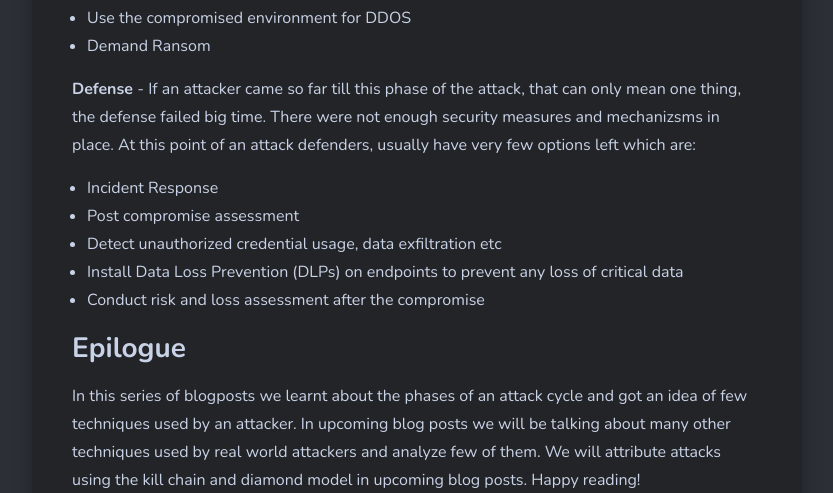
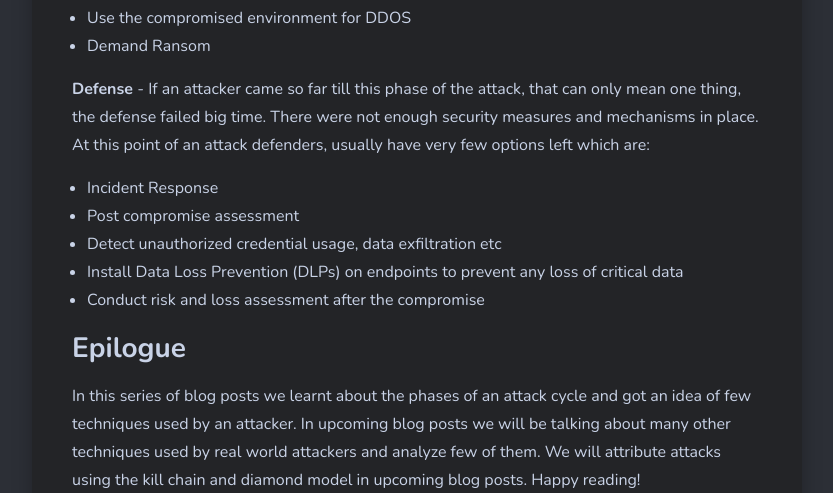
Before and after one commit to hzsolt21/hzsolt21.github.io, a Jekyll site: the page built from _posts/2019-09-12-killchain-part2.markdown, in a window 1280 px wide and 900 px high, scrolled down 2918 px. Shown: the part 182-675 px from the top of the window, without its empty margins (23-856 px from the left). Built offline with Jekyll 4.4.1, drawn with Linux system fonts in a browser that asks for light colours; comment, search, counter and statistics services are not loaded; some of the changed text lies outside the part shown.

Commit message:
Fix typo

```diff
--- a/_posts/2019-09-12-killchain-part2.markdown
+++ b/_posts/2019-09-12-killchain-part2.markdown
@@ -69,7 +69,7 @@ There are so many frameworks / tools attackers use as C2 frameworks:
 * Demand Ransom
 
 
-<b> Defense </b> - If an attacker came so far till this phase of the attack, that can only mean one thing, the defense failed big time. There were not enough security measures and mechanizsms in place. At this point of an attack defenders, usually have very few options left which are:
+<b> Defense </b> - If an attacker came so far till this phase of the attack, that can only mean one thing, the defense failed big time. There were not enough security measures and mechanisms in place. At this point of an attack defenders, usually have very few options left which are:
 * Incident Response
 * Post compromise assessment
 * Detect unauthorized credential usage, data exfiltration etc
@@ -78,4 +78,4 @@ There are so many frameworks / tools attackers use as C2 frameworks:
 
 
 <h2> Epilogue </h2>
-In this series of blogposts we learnt about the phases of an attack cycle and got an idea of few techniques used by an attacker. In upcoming blog posts we will be talking about many other techniques used by real world attackers and analyze few of them. We will attribute attacks using the kill chain and diamond model in upcoming blog posts. Happy reading!
+In this series of blog posts we learnt about the phases of an attack cycle and got an idea of few techniques used by an attacker. In upcoming blog posts we will be talking about many other techniques used by real world attackers and analyze few of them. We will attribute attacks using the kill chain and diamond model in upcoming blog posts. Happy reading!
```
Also changed, not shown: other parts of _posts/2019-09-12-killchain-part2.markdown (+2 -2 lines).
